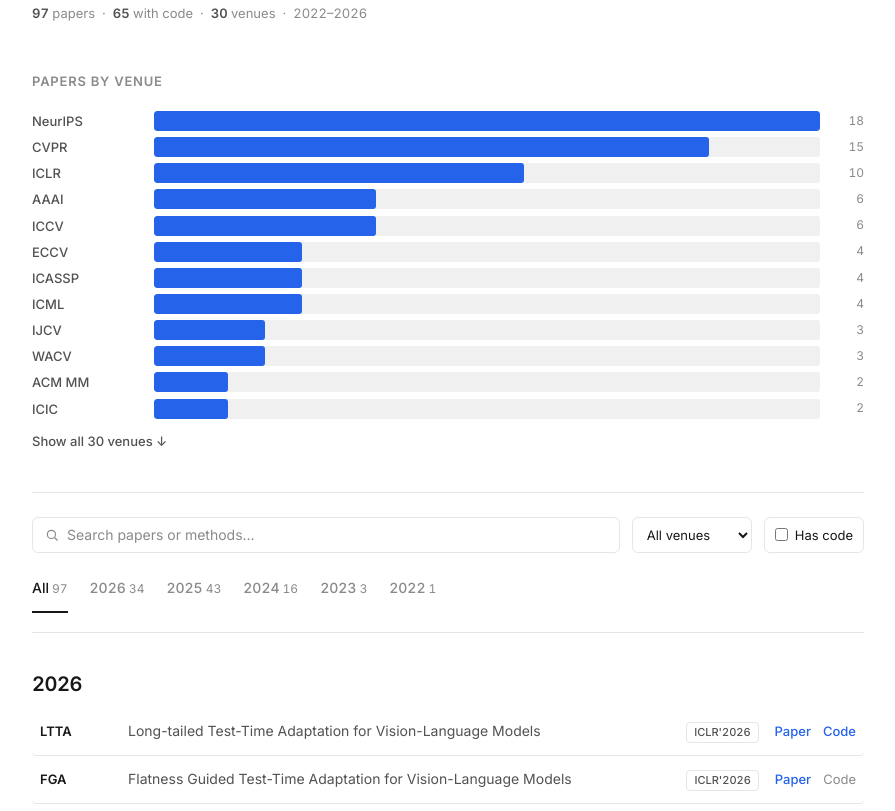
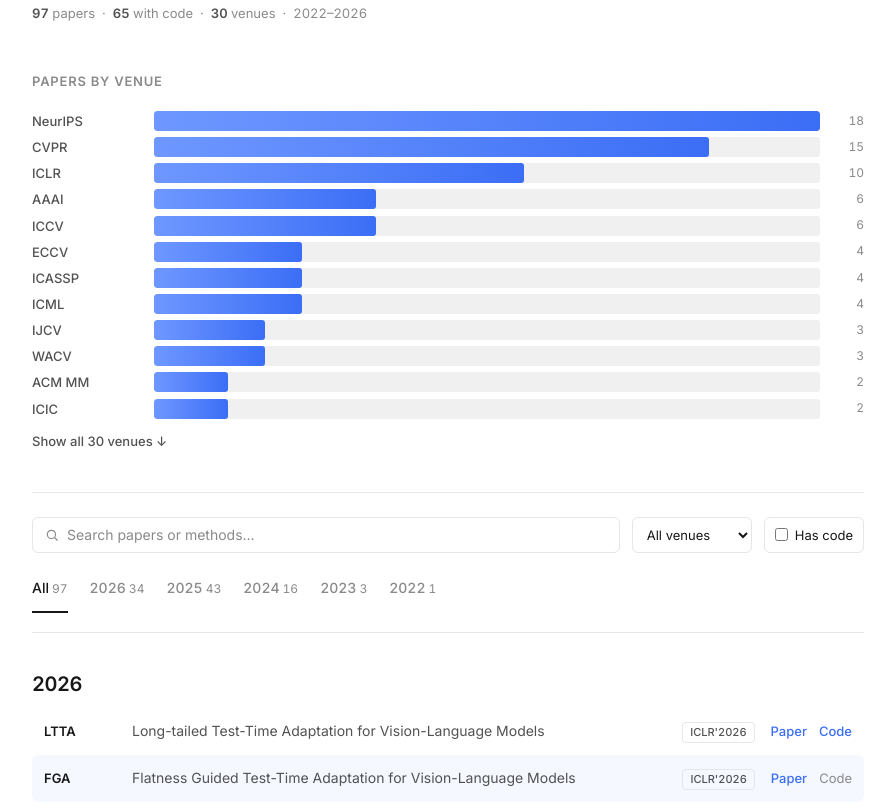
Before and after one commit to xyjie37/Awesome-CLIP-TTA, a plain HTML site: page docs/index.html in a window 1280 px wide. Shown: the part 249-1060 px from the top of the page, without its empty margins (192-1087 px from the left). Drawn offline with Linux system fonts and the light colour scheme.

Commit message:
Polish visuals: tech-blue gradient bars, zebra-striped paper rows
- Bar chart uses LLM-report-style blue gradient (#6e97ff -> #3b6ef6)
- Paper list rows alternate white / faint blue background
- Accent color updated to brighter tech blue in both themes

```diff
--- a/docs/index.html
+++ b/docs/index.html
@@ -17,8 +17,11 @@
     --border: #e6e6e6;
     --hover: #fafafa;
     --track: #f0f0f0;
-    --accent: #2563eb;
-    --accent-hover: #1d4ed8;
+    --zebra: #f5f8ff;
+    --zebra-hover: #ecf2ff;
+    --accent: #3b6ef6;
+    --accent-hover: #2f5cd8;
+    --bar-grad: linear-gradient(90deg, #6e97ff 0%, #3b6ef6 100%);
   }
   html.dark {
     --bg: #0a0a0a;
@@ -28,8 +31,11 @@
     --border: #262626;
     --hover: #141414;
     --track: #1f1f1f;
-    --accent: #60a5fa;
-    --accent-hover: #93c5fd;
+    --zebra: #0e1524;
+    --zebra-hover: #141e33;
+    --accent: #6b97ff;
+    --accent-hover: #8fb0ff;
+    --bar-grad: linear-gradient(90deg, #84a9ff 0%, #5b86f5 100%);
   }
   * { margin: 0; padding: 0; box-sizing: border-box; }
   html { -webkit-font-smoothing: antialiased; text-rendering: optimizeLegibility; }
@@ -97,10 +103,10 @@
   .bar-row:hover .bar-label, .bar-row.active .bar-label { color: var(--fg); }
   .bar-track { height: 20px; background: var(--track); border-radius: 3px; overflow: hidden; }
   .bar-fill {
-    display: block; height: 100%; background: var(--accent); border-radius: 3px;
+    display: block; height: 100%; background: var(--bar-grad); border-radius: 3px;
     transition: width .5s cubic-bezier(.2,.8,.2,1);
   }
-  .bar-row.active .bar-fill { background: var(--accent-hover); }
+  .bar-row.active .bar-fill { filter: brightness(0.92); }
   .bar-count {
     font-size: 12px; color: var(--fg-3); font-variant-numeric: tabular-nums; text-align: right;
   }
@@ -154,9 +160,10 @@
     display: grid;
     grid-template-columns: minmax(72px, auto) 1fr auto auto;
     align-items: baseline; gap: 16px;
-    padding: 12px 8px; border-bottom: 1px solid var(--border); border-radius: 4px;
+    padding: 12px 12px; border-radius: 6px;
   }
-  .paper:hover { background: var(--hover); }
+  .paper:nth-of-type(even) { background: var(--zebra); }
+  .paper:hover { background: var(--zebra-hover); }
   .p-method { font-weight: 600; font-size: 13px; white-space: nowrap; }
   .p-method.empty { color: var(--fg-3); font-weight: 400; }
   .p-title { font-size: 14px; color: var(--fg-2); }
```
